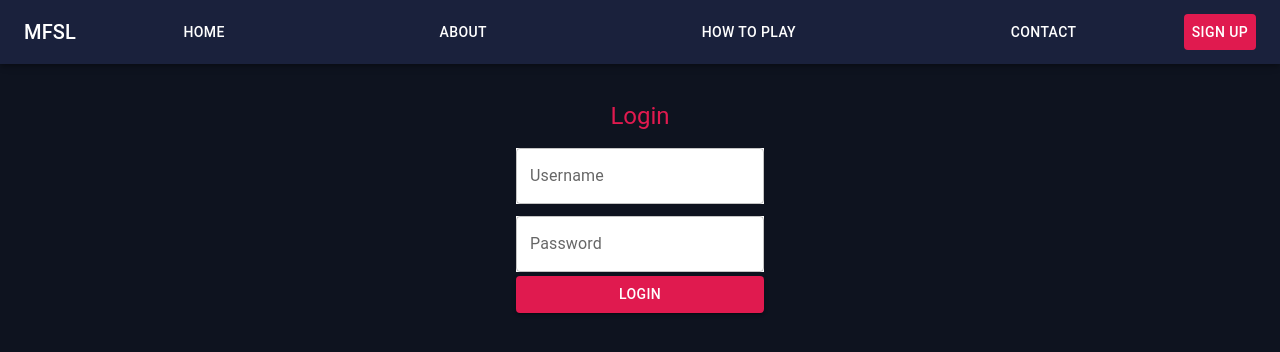
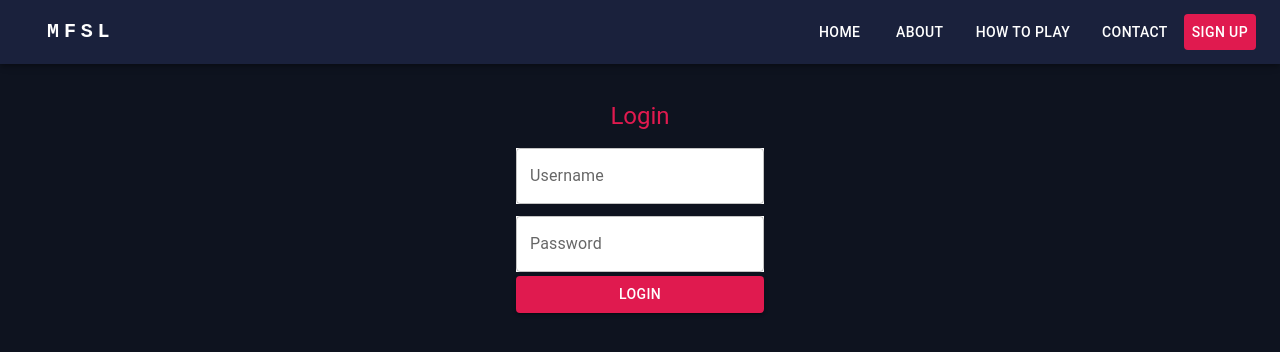
Before and after one commit to mfsl-capstone/mfsl-frontend, a React (Create React App) app: page / in a window 1280 px wide. Shown: the top 352 px of the page. Built offline with nearby package versions, Linux system fonts and the light colour scheme.

Commit message:
Adjusted to the Navigation Bar

```diff
--- a/src/components/NavBar.tsx
+++ b/src/components/NavBar.tsx
@@ -1,37 +1,81 @@
-import React from 'react';
+import React, { useState } from 'react';
 import AppBar from '@mui/material/AppBar';
 import Toolbar from '@mui/material/Toolbar';
 import Typography from '@mui/material/Typography';
 import Button from '@mui/material/Button';
-import {Link} from "react-router-dom";
+import Box from '@mui/material/Box';
+import IconButton from '@mui/material/IconButton';
+import MenuIcon from '@mui/icons-material/Menu';
+import Drawer from '@mui/material/Drawer';
+import List from '@mui/material/List';
+import ListItem from '@mui/material/ListItem';
+import ListItemText from '@mui/material/ListItemText';
+import { Link } from 'react-router-dom';
 
 const navItems = ['Home', 'About', 'How to Play', 'Contact'];
 
 function NavBar() {
+    const [isDrawerOpen, setDrawerOpen] = useState(false);
+
+    const toggleDrawer = (open: boolean | ((prevState: boolean) => boolean)) => {
+        setDrawerOpen(open);
+    };
+
     return (
-        <>
-            <AppBar component="nav" sx={{backgroundColor: '#1A213C'}}>
+        <AppBar component="nav" sx={{ backgroundColor: '#1A213C' }}>
             <Toolbar>
+                <IconButton
+                    edge="start"
+                    color="inherit"
+                    aria-label="menu"
+                    onClick={() => toggleDrawer(true)}
+                    sx={{ display: { sm: 'block', md: 'none' } }}
+                >
+                    <MenuIcon />
+                </IconButton>
+
                 <Typography
                     variant="h6"
-                        sx={{flexGrow: 0, display: {xs: 'none', sm: 'block'}}}
+                    noWrap
+                    sx={{
+                        flexGrow: 1,
+                        fontFamily: 'monospace',
+                        fontWeight: 700,
+                        letterSpacing: '.3rem',
+                        color: 'inherit',
+                        textDecoration: 'none',
+                        marginRight: '50%',
+                    }}
                 >
                     MFSL
                 </Typography>
+
+                {/* Navigation items and Sign Up button on the right */}
+                <Box sx={{ display: 'flex', justifyContent: 'flex-end', alignItems: 'center', flexGrow: 1 }}>
                     {navItems.map((item) => (
-                        <Button key={item}
-                                sx={{
-                                    color: '#fff', flexGrow: 1, display: {xs: 'none', sm: 'block'}
-                                }}>
+                        <Button key={item} sx={{ color: '#fff', mx: 1 }}>
                             {item}
                         </Button>
                     ))}
-                    <Button component={Link} to="/signup" sx={{backgroundColor: '#e01a4f', color: '#fff'}}>
+                    <Button component={Link} to="/signup" sx={{ backgroundColor: '#e01a4f', color: '#fff' }}>
                         Sign Up
                     </Button>
+                </Box>
+
+                <Drawer anchor="right" open={isDrawerOpen} onClose={() => toggleDrawer(false)}>
+                    <List>
+                        {navItems.map((item) => (
+                            <ListItem key={item} component={Link} to={`/${item.toLowerCase()}`} onClick={() => toggleDrawer(false)}>
+                                <ListItemText primary={item} />
+                            </ListItem>
+                        ))}
+                        <ListItem component={Link} to="/signup" onClick={() => toggleDrawer(false)}>
+                            <ListItemText primary="Sign Up" />
+                        </ListItem>
+                    </List>
+                </Drawer>
             </Toolbar>
         </AppBar>
-        </>
     );
 }
 
```
Lines whose indentation alone changed are shown as unchanged.
